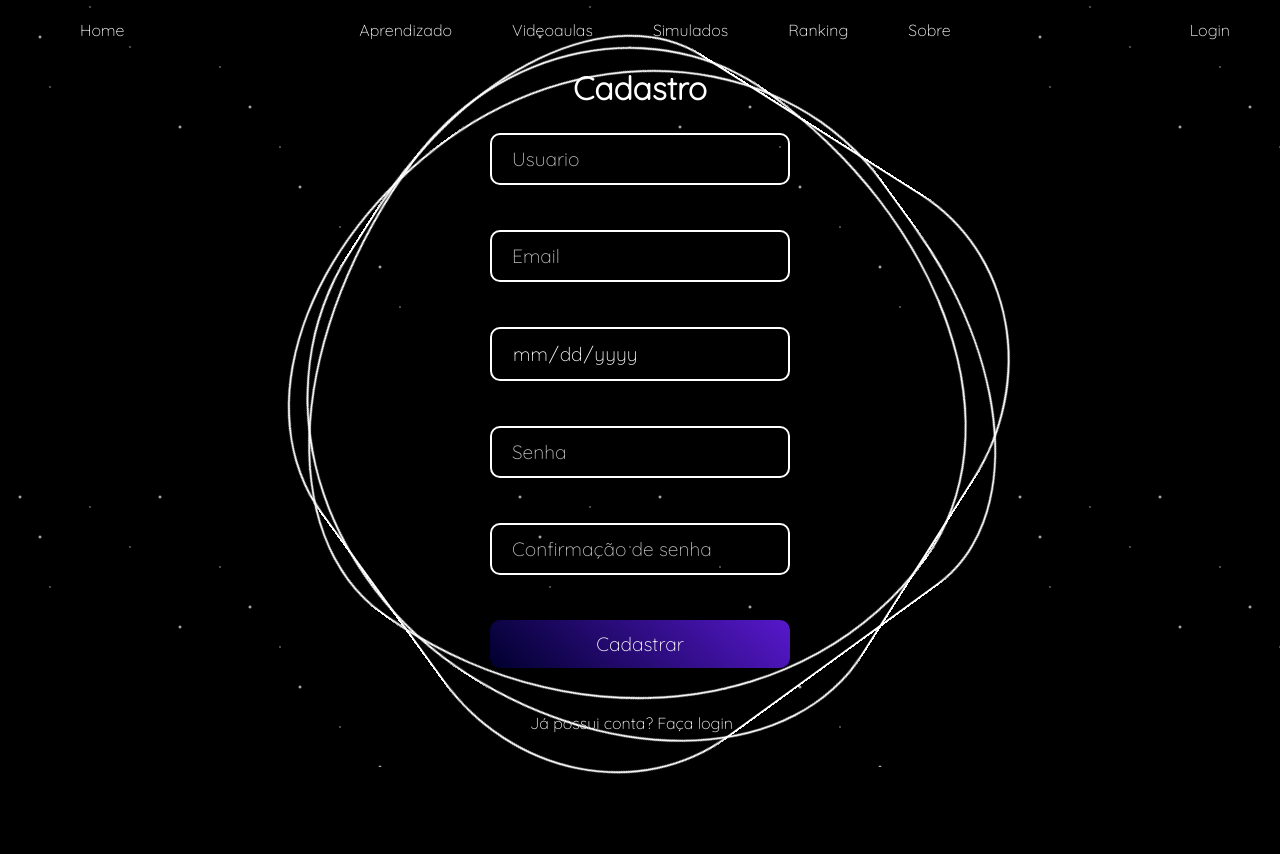
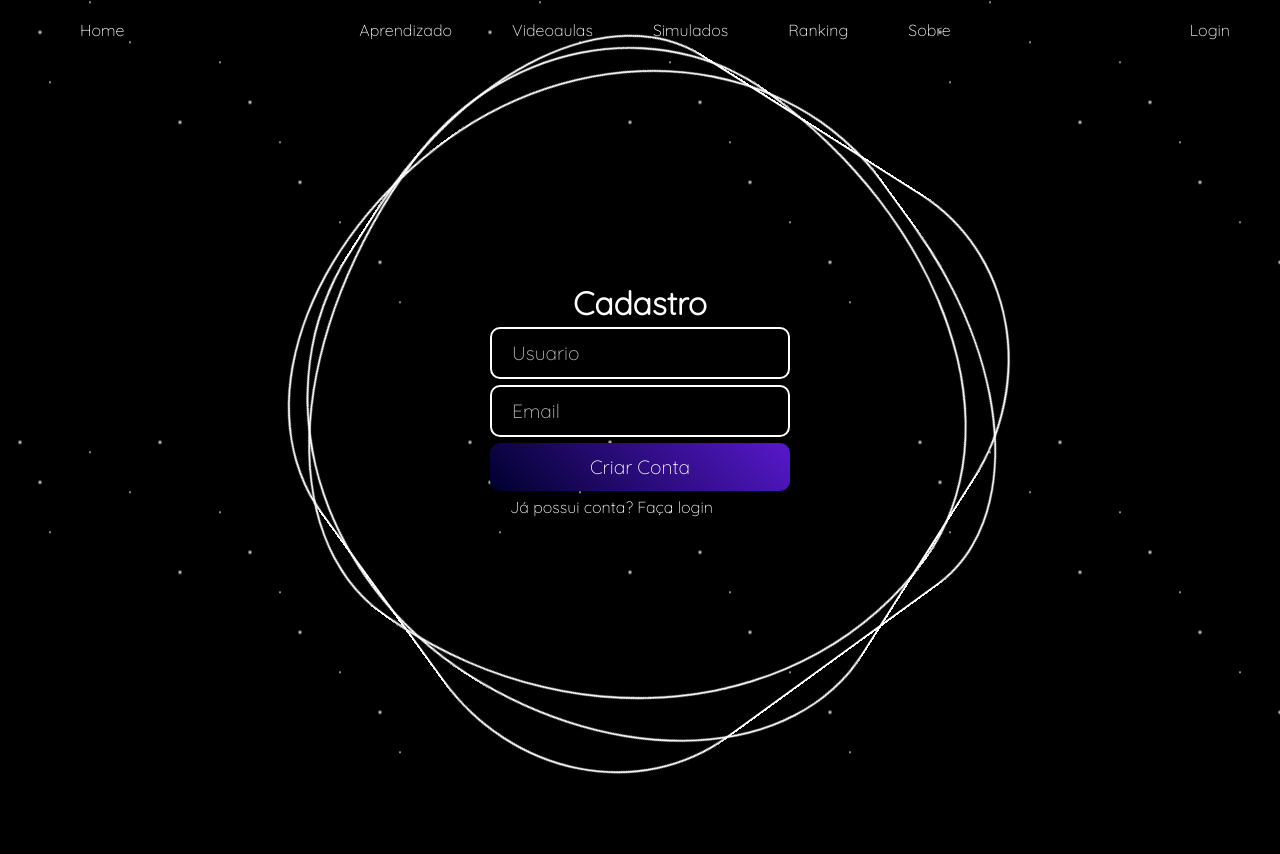
Before and after one commit to LucasWink08/HSchuler, a PHP site: page /cadastro.php in a window 1280 px wide. Run offline with PHP 8.4, Linux system fonts and the light colour scheme.

Commit message:
Arrumando login e cadastro

```diff
--- a/cadastro.php
+++ b/cadastro.php
@@ -40,17 +40,9 @@
         <div class="inputBx">
           <input type="email" name="email" placeholder="Email" required>
         </div>
+
         <div class="inputBx">
-          <input type="date" name="data_nascimento" required>
-        </div>
-        <div class="inputBx">
-          <input type="password" name="senha" placeholder="Senha" required>
-        </div>
-        <div class="inputBx">
-          <input type="password" name="confirma_senha" placeholder="Confirmação de senha" required>
-        </div>
-        <div class="inputBx">
-          <input type="submit" value="Cadastrar">
+          <input type="submit" value="Criar Conta">
         </div>
         <div class="links">
           <a href="login.php">Já possui conta? Faça login</a>
--- a/estilo_cadastro.css
+++ b/estilo_cadastro.css
@@ -24,23 +24,23 @@ body::before {
   right: 0;
   bottom: 0;
   background-image:
-    radial-gradient(2px 2px at 20px 30px, #ffffff, transparent),
-    radial-gradient(2px 2px at 40px 70px, #ffffff, transparent),
-    radial-gradient(1px 1px at 90px 40px, #ffffff, transparent),
-    radial-gradient(1px 1px at 130px 80px, #ffffff, transparent),
-    radial-gradient(2px 2px at 160px 30px, #ffffff, transparent),
-    radial-gradient(1px 1px at 50px 120px, #ffffff, transparent),
-    radial-gradient(2px 2px at 180px 160px, #ffffff, transparent),
-    radial-gradient(1px 1px at 220px 100px, #ffffff, transparent),
-    radial-gradient(2px 2px at 250px 140px, #ffffff, transparent),
-    radial-gradient(1px 1px at 280px 180px, #ffffff, transparent),
-    radial-gradient(2px 2px at 300px 220px, #ffffff, transparent),
-    radial-gradient(1px 1px at 340px 260px, #ffffff, transparent),
-    radial-gradient(2px 2px at 380px 300px, #ffffff, transparent),
-    radial-gradient(1px 1px at 400px 340px, #ffffff, transparent);
+radial-gradient(2.5px 2.5px at 20px 30px, #ffffff, transparent),
+    radial-gradient(2.5px 2.5px at 40px 70px, #ffffff, transparent),
+    radial-gradient(1.5px 1.5px at 90px 40px, #ffffff, transparent),
+    radial-gradient(1.5px 1.5px at 130px 80px, #ffffff, transparent),
+    radial-gradient(2.5px 2.5px at 160px 30px, #ffffff, transparent),
+    radial-gradient(1.5px 1.5px at 50px 120px, #ffffff, transparent),
+    radial-gradient(2.5px 2.5px at 180px 160px, #ffffff, transparent),
+    radial-gradient(1.5px 1.5px at 220px 100px, #ffffff, transparent),
+    radial-gradient(2.5px 2.5px at 250px 140px, #ffffff, transparent),
+    radial-gradient(1.5px 1.5px at 280px 180px, #ffffff, transparent),
+    radial-gradient(2.5px 2.5px at 300px 220px, #ffffff, transparent),
+    radial-gradient(1.5px 1.5px at 340px 260px, #ffffff, transparent),
+    radial-gradient(2.5px 2.5px at 380px 300px, #ffffff, transparent),
+    radial-gradient(1.5px 1.5px at 400px 340px, #ffffff, transparent);
   background-repeat: repeat;
-  background-size: 500px 500px;
-  animation: stars 40s linear infinite;
+background-size: 450px 450px;
+animation: stars 35s linear infinite;
   pointer-events: none;
   z-index: -1;
 }
@@ -111,11 +111,11 @@ body::before {
   justify-content: center;
   align-items: center;
   flex-direction: column;
-  gap: 25px;
+gap: 4px;
 }
 
 .login .inputBx {
-  margin-bottom: 20px;
+margin-bottom: 2px;
 }
 
 .login .inputBx:last-of-type {
@@ -141,6 +141,12 @@ body::before {
   box-shadow: none;
   outline: none;
 }
+.login .inputBx input:focus {
+  background: transparent;
+  border-color: #fff;
+  color: #fff;
+  box-shadow: none;
+}
 .login .inputBx input[type="submit"] {
   width: 100%;
   background: #0078ff;
@@ -164,7 +170,7 @@ body::before {
   display: flex;
   align-items: center;
   justify-content: space-between;
-  padding: 0 40px;
+  padding: 0 20px;
 }
 .login .links a {
   color: #fff;
--- a/login.php
+++ b/login.php
@@ -42,7 +42,7 @@
             <input type="password" placeholder="Password" name="senha">
           </div>
           <div class="inputBx">
-          <input type="submit" value="Sign in">
+            <input type="submit" value="Entrar">
           </div>
           <div class="links">
             <a href="#">Esqueceu sua senha</a>
```
Lines whose indentation alone changed are shown as unchanged.
